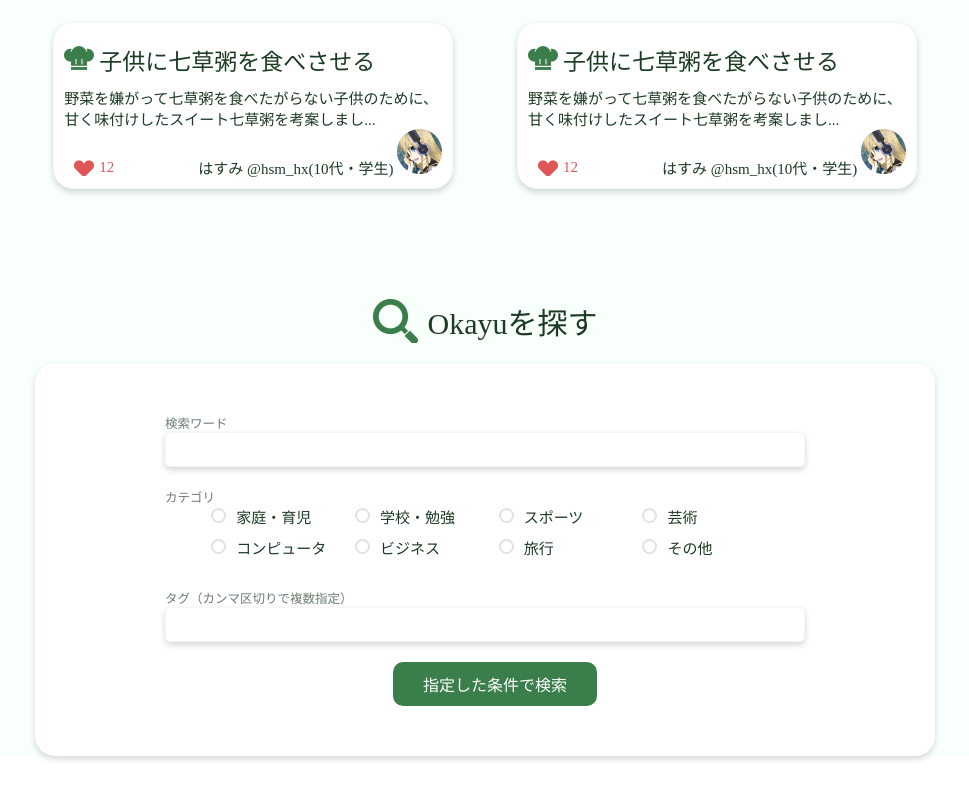
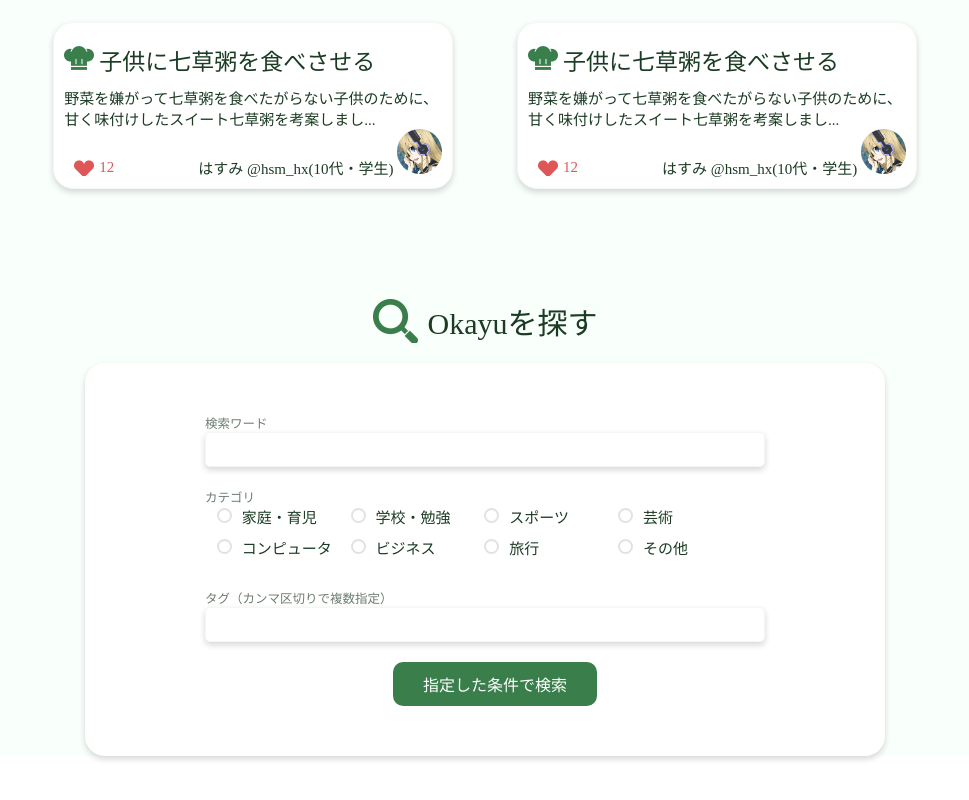
Before and after one commit to hsm-hx/Nanakusa, a plain HTML site: page web/top.html in a window 1280 px wide. Shown: the part 606-1406 px from the top of the page, without its empty margins (155-1124 px from the left). Drawn offline with Linux system fonts and the light colour scheme.

Commit message:
:art: top.htmlを修正

```diff
--- a/web/css/style.css
+++ b/web/css/style.css
@@ -60,7 +60,7 @@ label.h{
 label.radio{
   display: inline-block;
   margin-bottom: 10px;
-  width: 140px;
+  width: 130px;
   text-align: left;
 }
 input[type="radio"]{
@@ -152,6 +152,7 @@ h3.cook{
 
 .form{
   margin: 0 auto;
+  text-align: left;
 }
 
 .user-icon{
@@ -267,7 +268,9 @@ header .right-button{
   margin: 0 30px;
 }
 .search{
-  margin-top: 80px;
+  width: 90%;
+  margin: 80 auto;
+  text-align: center;
 }
 .search .box{
   margin-top: 20px;
```
Also changed, not shown: web/top.html (+1 -1 lines).
